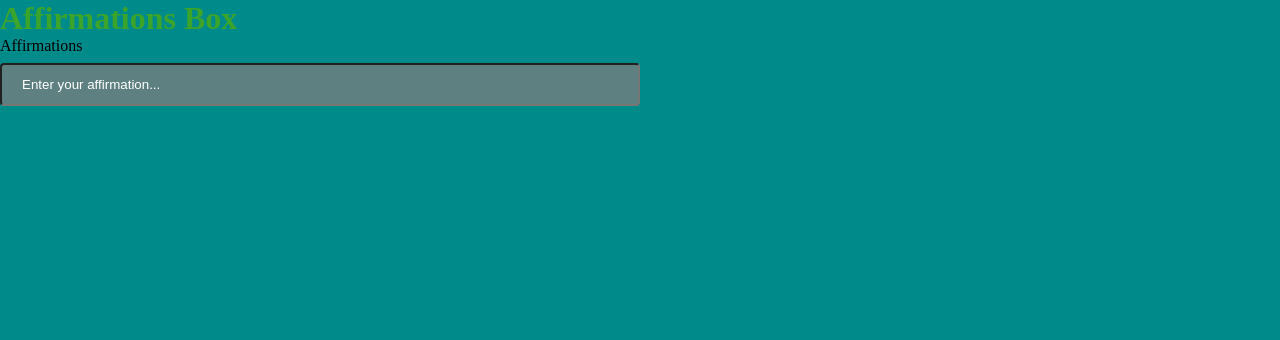
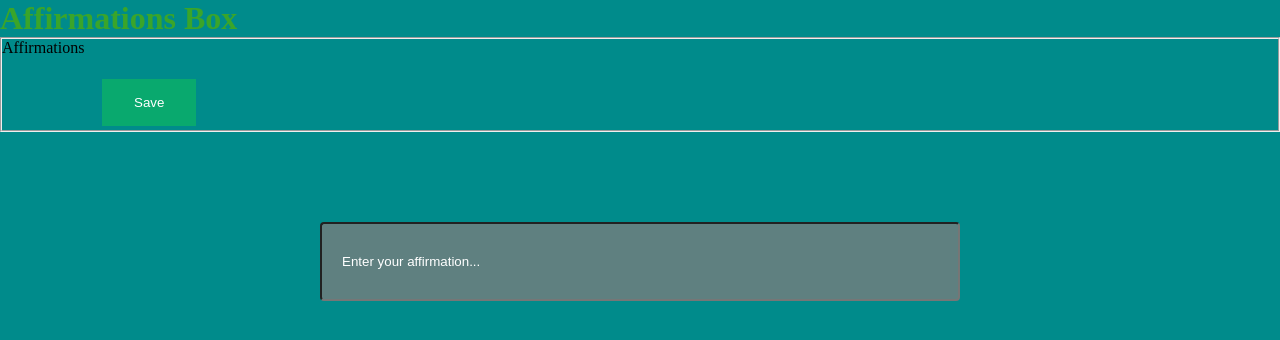
Before and after one commit to mstanle54/Mind-Groove, a Django app: page /affirmations in a window 1280 px wide. Shown: the part 128-468 px from the top of the page. Run offline with Django 4.2, Linux system fonts and the light colour scheme.

Commit message:
affirmations working on field location

```diff
--- a/Mindgroove/affirmations/static/affirmations/styles/affirmationsBox.css
+++ b/Mindgroove/affirmations/static/affirmations/styles/affirmationsBox.css
@@ -1,24 +1,36 @@
 #boxLabel { color: rgb(58, 165, 42);}
-#box{
-    width: 100px;
-    height: 100px;
-    border: 4px solid rgb(222, 28, 28);
-    margin: 0;
-    padding: 0;
-    }
+#affirmationBox{
+
+}
 
     #userAffirmation{
         width: 50%;
-        padding: 12px 20px;
+        padding: 30px 20px;
         margin: 8px 0;
         box-sizing: border-box;
         border-radius: 4px;
         background-color: rgb(95, 128, 128);
         color: white;
         outline: none;
+        resize: none;
+        position: fixed;
+        top: 50%;
+        left: 50%;
+        margin-top: -50px;
+        margin-left: -25%;
 
     }
 
     #userAffirmation:focus{
         background-color: rgb(82, 111, 111) ;
     }
+
+    input[type=submit] {
+        background-color: #09a96e;
+        border: none;
+        color: white;
+        padding: 16px 32px;
+        text-decoration: none;
+        margin: 4px 100px;
+        cursor: pointer;
+      }
--- a/Mindgroove/affirmations/templates/affirmationsBox.html
+++ b/Mindgroove/affirmations/templates/affirmationsBox.html
@@ -16,10 +16,15 @@
 <body>
 
     <h1 id="boxLabel">Affirmations Box</h1>
-    <form>
-        <label for="userAffirmation">Affirmations</label><br>
-        <input type="text" id="userAffirmation" name="userAffirmation" value="Enter your affirmation..."><br>
+    <form name="affirmationBox">
+        <fieldset>
+            <label for="userAffirmation">Affirmations</label><br>
+            <input type="text" id="userAffirmation" name="userAffirmation" value="Enter your affirmation..."><br>
+            <input type="submit" value="Save">
+        </fieldset>
     </form>
+
+
 
 
 </body>
```
